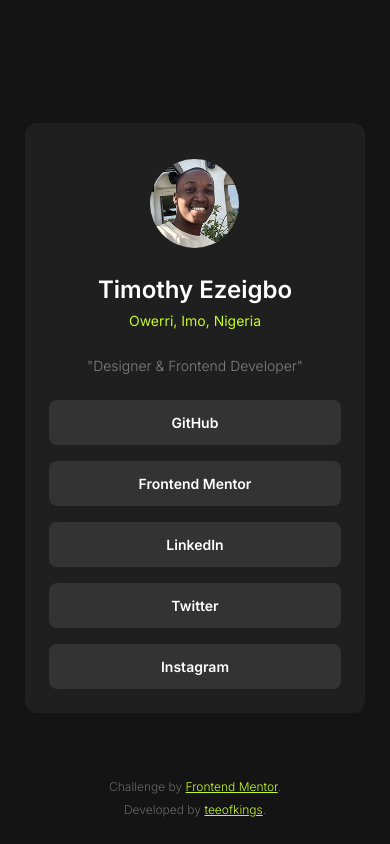
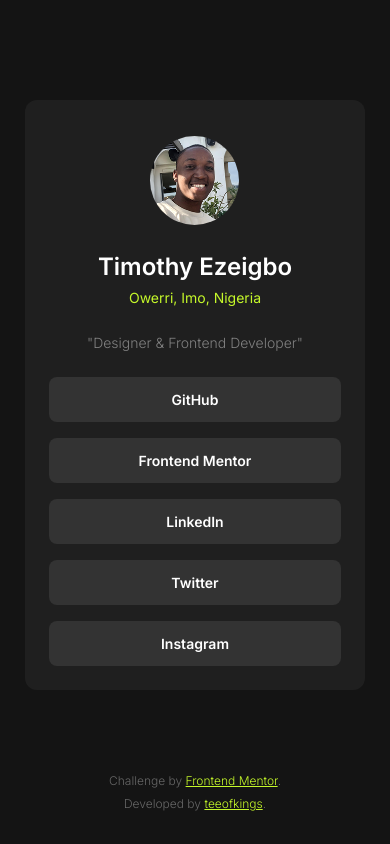
Before and after one commit to Teeofkings/social-links-profile, a plain HTML site: page index.html in a window 390 px wide. Drawn offline with Linux system fonts and the light colour scheme.

Commit message:
Updated README and Fixed up responsiveness

```diff
--- a/index.html
+++ b/index.html
@@ -14,6 +14,7 @@
   <title>Frontend Mentor | Social links profile</title>
 </head>
 <body>
+  <div class="page-wrapper">
     <main>
       <img src="assets/images/Tee PFP.png" alt="User Image">
       <section class="Info">
@@ -29,6 +30,7 @@
         <li><a href="https://www.instagram.com/teeofkings/">Instagram</a></li>
       </ul>
     </main>
+  </div>
   <footer class="attribution">
     <p>Challenge by <a href="https://www.frontendmentor.io?ref=challenge" target="_blank">Frontend Mentor</a>.</p>
     <p>Developed by <a href="https://x.com/teeofkings">teeofkings</a>.</p>
--- a/style.css
+++ b/style.css
@@ -28,12 +28,11 @@
     text-align: center;
     display: flex;
     flex-direction: column;
-    position: absolute;
-    bottom: 1.7rem;
     color: var(--Grey-300);
     font-weight: 300;
     gap: .5rem;
-
+    margin-block-start: auto;
+    margin-block-end: 1.5rem;
 }
 
 .attribution a {
@@ -49,9 +48,8 @@ body {
     background-color: var(--Grey-900);
     display: flex;
     flex-direction: column;
-    justify-content: center;
     align-items: center;
-    height: 98vh;
+    min-height: 98vh;
 }
 
 main {
@@ -66,8 +64,15 @@ main {
     gap: 1.5rem;
     width: clamp(20.4375rem, 87.2vw, 24rem);
     box-sizing: border-box;
-    position: relative;
-    bottom: 0.25rem;
+    margin-block-end: 2rem;
+    margin-block-start: 2.5rem;
+}
+
+.page-wrapper {
+    flex: 1;
+    display: flex;
+    justify-content: center;
+    align-items: center;
 }
 
 img {
```
Also changed, not shown: preview.jpg (deleted), 2 other files. Lines whose indentation alone changed are shown as unchanged.
